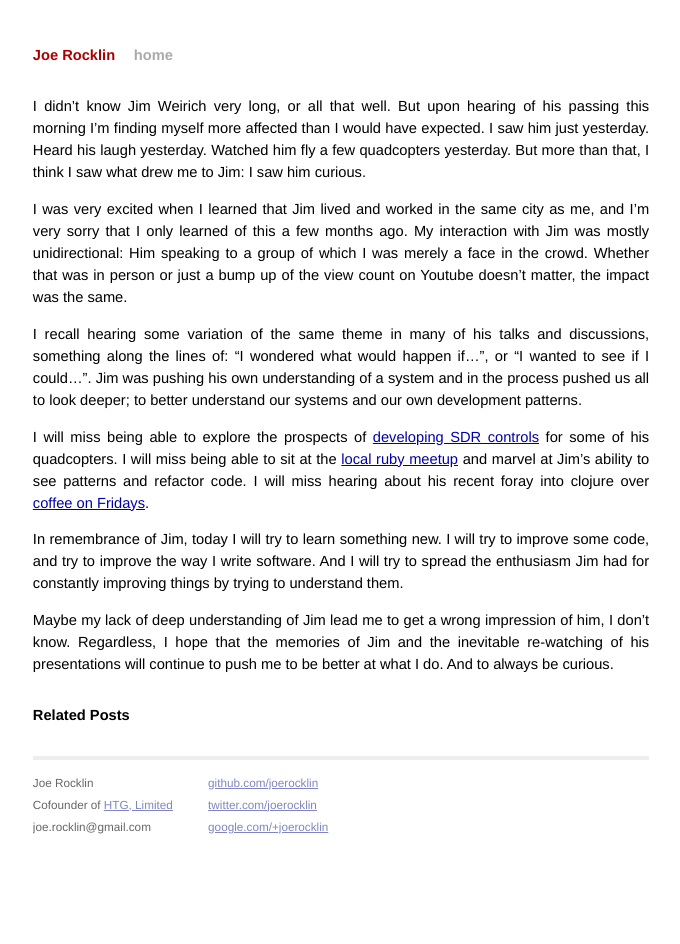
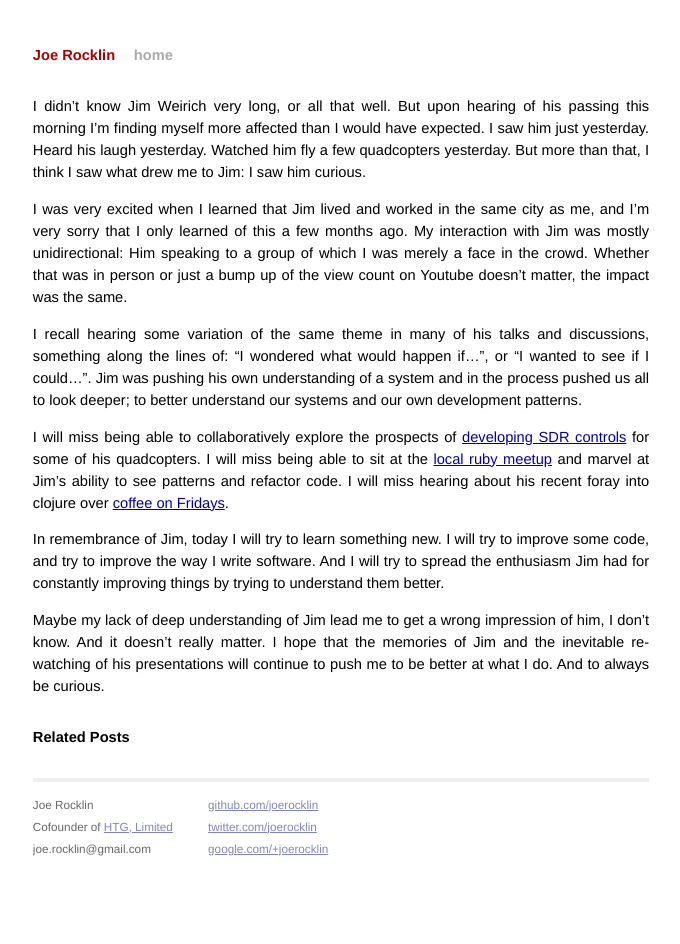
Before and after one commit to joerocklin/joerocklin.github.io, a Jekyll site: the page built from _posts/2014-02-20-Remembering-Jim-Weirich.md, in a window 1280 px wide. Shown: the whole page, without its empty margins (299-979 px from the left). Built offline with Jekyll 4.4.1, drawn with Linux system fonts in a browser that asks for light colours.

Commit message:
Minor wording edits

```diff
--- a/_posts/2014-02-20-Remembering-Jim-Weirich.md
+++ b/_posts/2014-02-20-Remembering-Jim-Weirich.md
@@ -9,11 +9,11 @@ I was very excited when I learned that Jim lived and worked in the same city as
 
 I recall hearing some variation of the same theme in many of his talks and discussions, something along the lines of: "I wondered what would happen if...", or "I wanted to see if I could...". Jim was pushing his own understanding of a system and in the process pushed us all to look deeper; to better understand our systems and our own development patterns.
 
-I will miss being able to explore the prospects of [developing SDR controls][twitter quadcopter sdr] for some of his quadcopters. I will miss being able to sit at the [local ruby meetup][cincyrb] and marvel at Jim's ability to see patterns and refactor code. I will miss hearing about his recent foray into clojure over [coffee on Fridays][gaslight coffee].
+I will miss being able to collaboratively explore the prospects of [developing SDR controls][twitter quadcopter sdr] for some of his quadcopters. I will miss being able to sit at the [local ruby meetup][cincyrb] and marvel at Jim's ability to see patterns and refactor code. I will miss hearing about his recent foray into clojure over [coffee on Fridays][gaslight coffee].
 
-In remembrance of Jim, today I will try to learn something new. I will try to improve some code, and try to improve the way I write software. And I will try to spread the enthusiasm Jim had for constantly improving things by trying to understand them.
+In remembrance of Jim, today I will try to learn something new. I will try to improve some code, and try to improve the way I write software. And I will try to spread the enthusiasm Jim had for constantly improving things by trying to understand them better.
 
-Maybe my lack of deep understanding of Jim lead me to get a wrong impression of him, I don't know. Regardless, I hope that the memories of Jim and the inevitable re-watching of his presentations will continue to push me to be better at what I do. And to always be curious.
+Maybe my lack of deep understanding of Jim lead me to get a wrong impression of him, I don't know. And it doesn't really matter. I hope that the memories of Jim and the inevitable re-watching of his presentations will continue to push me to be better at what I do. And to always be curious.
 
 [twitter quadcopter sdr]: https://twitter.com/ferggo/status/435986387725074432
 [cincyrb]: http://cincyrb.com/
```
